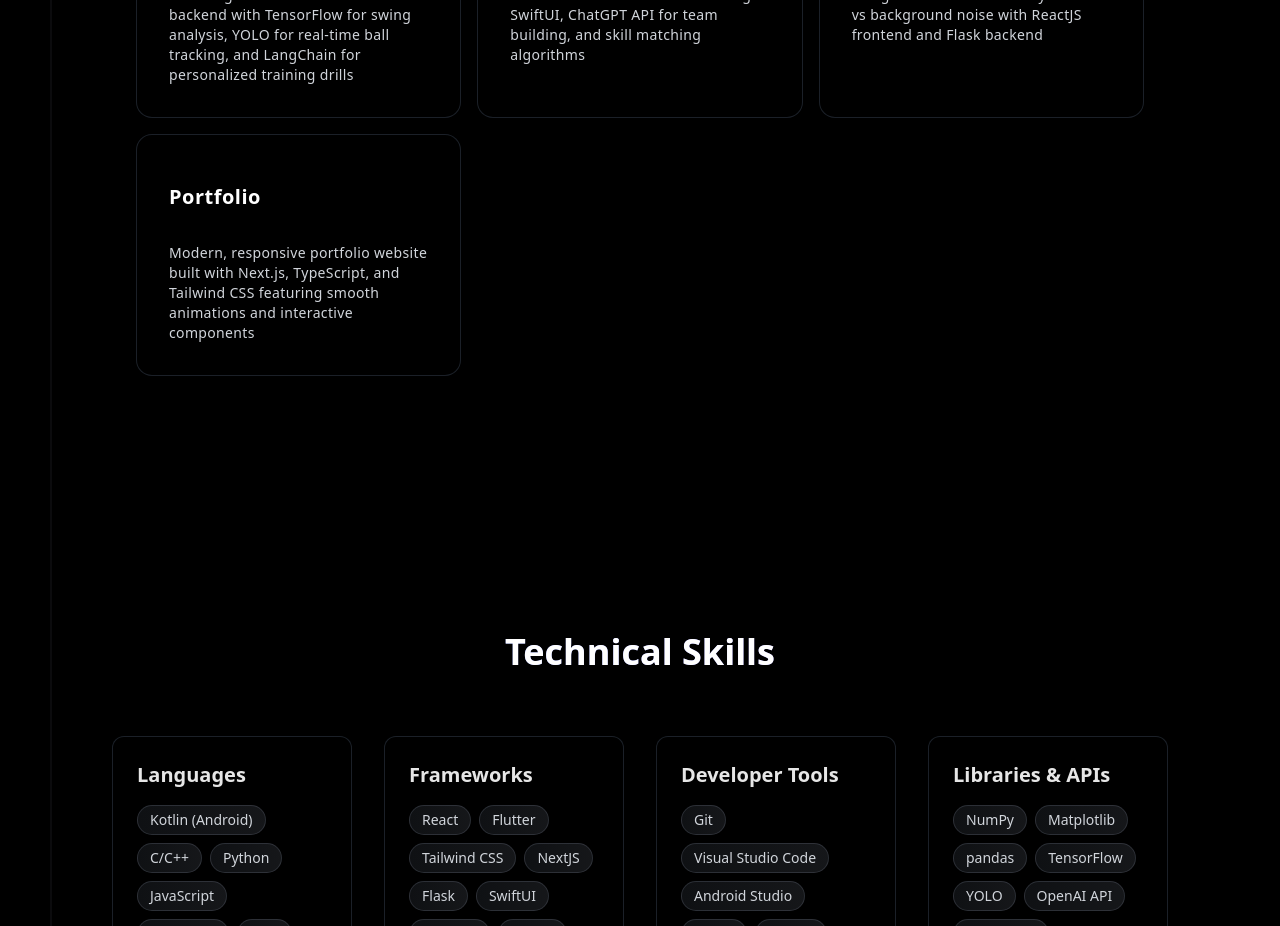
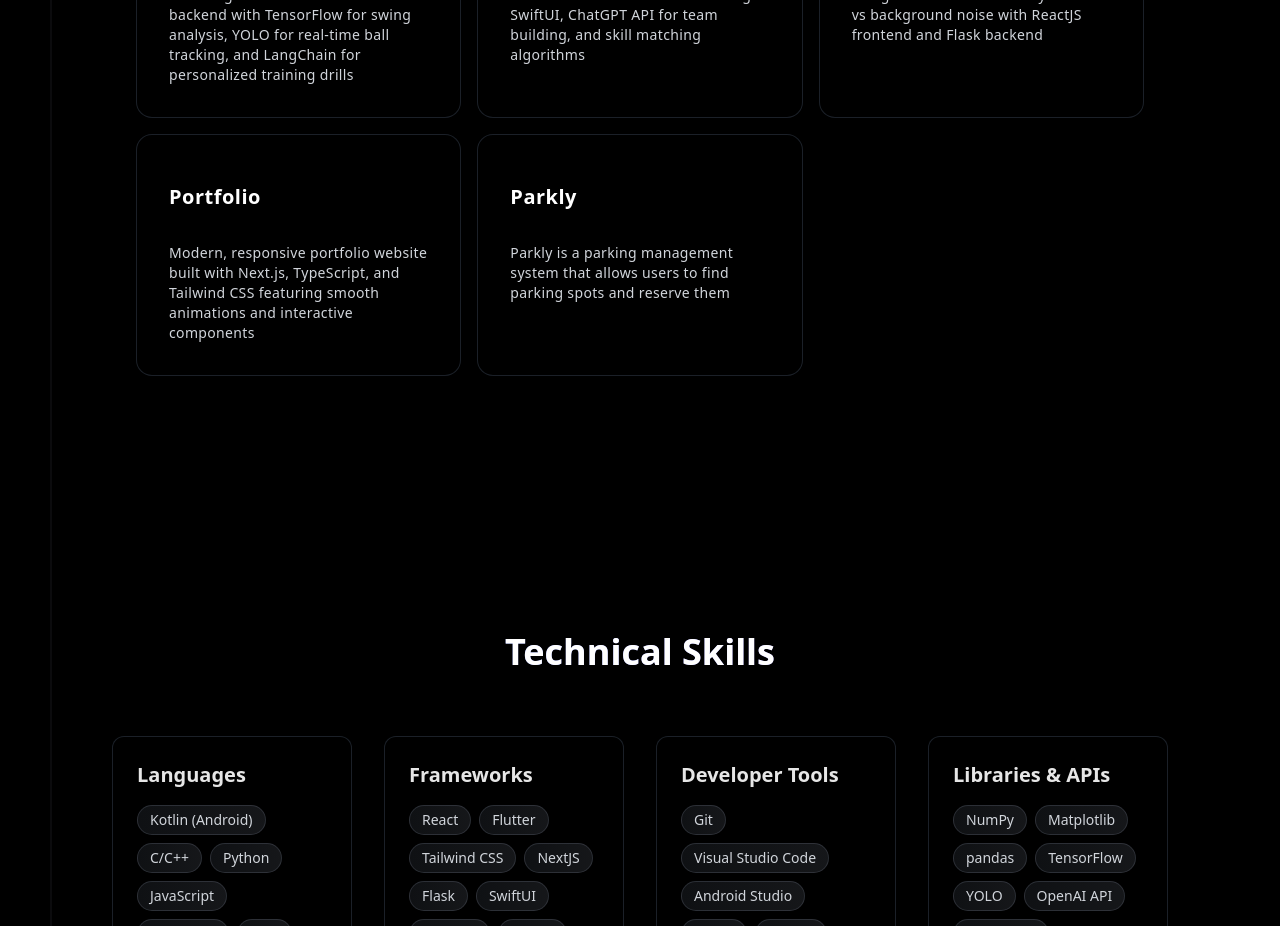
Before and after one commit to aiqbal34/Porfolio, a Next.js app in the folder frontend/portfolio/: page / in a window 1280 px wide. Shown: the part 1140-2066 px from the top of the page. Built offline with nearby package versions, Linux system fonts and the light colour scheme.

Commit message:
added parkly

```diff
--- a/frontend/portfolio/app/page.tsx
+++ b/frontend/portfolio/app/page.tsx
@@ -41,7 +41,13 @@ const portfolio = {
   link: "https://github.com/aiqbal34/Porfolio",
 };
 
-const itemArr = [DialedIn, GitGud, Scream_Detector, portfolio];
+const Parkly = {
+  title: "Parkly",
+  description: "Parkly is a parking management system that allows users to find parking spots and reserve them",
+  link: "https://www.useparkly.com/",
+}
+
+const itemArr = [DialedIn, GitGud, Scream_Detector, portfolio, Parkly];
 
 export default function Home() {
   const projectRef = useRef<HTMLDivElement>(null);
```
